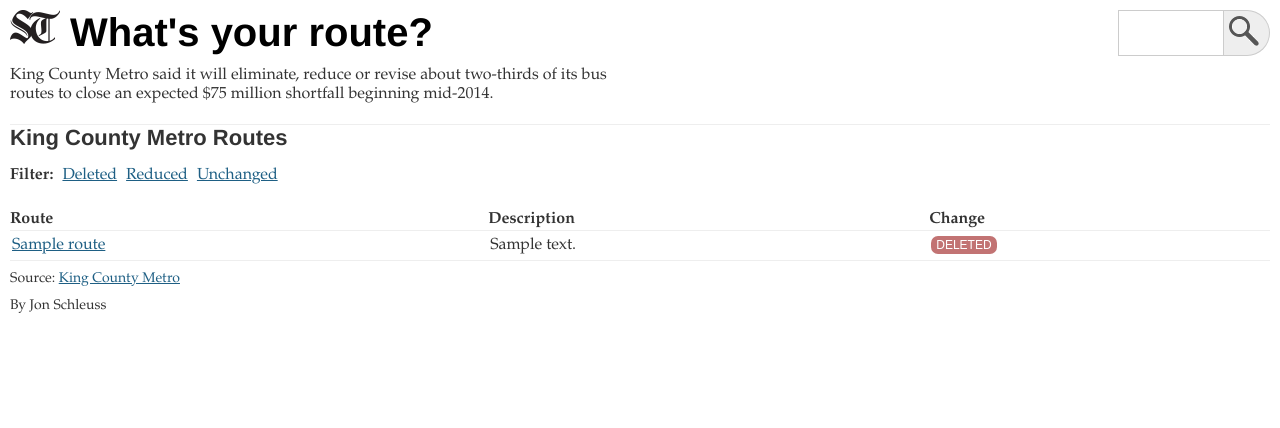
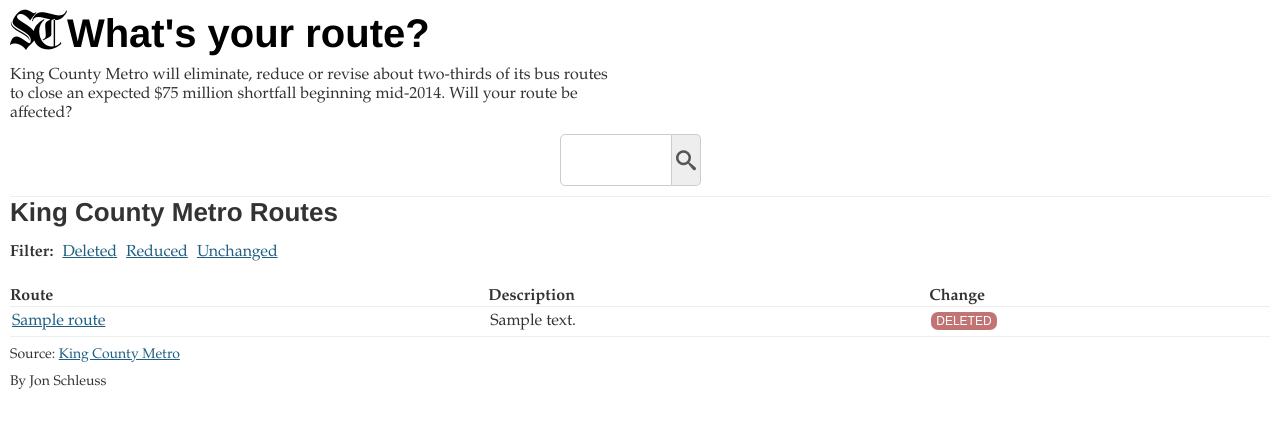
Before and after one commit to jschleuss/django-projects, a Django app: page /transit/ in a window 1280 px wide. Shown: the top 428 px of the page. Run offline with Django 3.2, Linux system fonts and the light colour scheme; tables that the repository leaves empty hold one stand-in row (values such as "Sample post"); some libraries are stand-ins or nearby versions.

Commit message:
removing images for icon fonts and new styling on all

```diff
--- a/cms/static/styles/transit.css
+++ b/cms/static/styles/transit.css
@@ -2,17 +2,30 @@
   Transit reductions
   A Django-powered app by Jon Schleuss for The Seattle Times
 */
+@font-face {
+	font-family: 'icomoon';
+	src:url('../fonts/icomoon.eot');
+	src:url('../fonts/icomoon.eot?#iefix') format('embedded-opentype'),
+		url('../fonts/icomoon.woff') format('woff'),
+		url('../fonts/icomoon.ttf') format('truetype'),
+		url('../fonts/icomoon.svg#icomoon') format('svg');
+	font-weight: normal;
+	font-style: normal;
+}
+
+
 
 body {
     font-family: Palatino, Georgia, serif;
     color: #333333;
     margin: 0;
     padding: 0;
+    width: 100%;
 }
 
 h1 {
     font-family: Helvetica, Arial, sans-serif;
-    font-size: 22px;
+    font-size: 26px;
     margin: 0;
 }
 
@@ -32,7 +45,7 @@ p {
 }
 
 #page_content {
-    margin: 0 10px;
+    margin: 0 5px;
 }
 
 #header {
@@ -41,43 +54,13 @@ p {
 }
 
 
-#header a#st_logo {
-    display: block;
+#header h1 {
     float: left;
-    width: 50px;
-    height: 34px;
-    text-indent: -9999px;
-    background: url(../images/st_logo.png) 0 0 no-repeat;
-    margin: 0 10px 0 0;
+    margin: 0;
 }
 
-#header form input {
-    float: left;
-}
+#header h1 a#st_logo {
 
-#header input#routeSearch {
-    height: 20px;
-    width: 100px;
-    padding: 2px;
-    border: 1px solid #ccc;
-    font-size: 20px;
-}
-
-#header input#submit_button {
-    height: 26px;
-    padding: 2px;
-    border: 1px solid #ccc;
-    cursor: pointer;
-    border-radius: 0 20px 20px 0;
-    font-size: 20px;
-    text-indent: -9999px;
-    width: 26px;
-    border-left: none;
-}
-
-#header h1 {
-    float: left;
-    margin: 8px 0 0 0;
 }
 
 #header h1 a {
@@ -85,8 +68,53 @@ p {
     text-decoration: none;
 }
 
+/* Header form for route input */
 #header form {
-    float: right;
+    clear: both;
+    display: block;
+    margin: 0 auto;
+    width: 160px;
+}
+
+#header form input, #header form button#submit_button {
+    float: left;
+    height: 40px;
+    -webkit-appearance: none;
+    border: 1px solid #ccc;
+}
+
+
+#header input#routeSearch {
+    padding: 5px;
+    width: 100px;
+    font-size: 30px;
+    font-family: Helvetica, Arial, sans-serif;
+    border-radius: 5px 0 0 5px;
+    font-weight: bold;
+    border: 1px solid #ccc;
+}
+
+#header form button#submit_button {
+    height: 52px;
+    width: 29px;
+    padding: 0;
+    border-left: none;
+    border-radius: 0 5px 5px 0;
+    font-size: 20px;
+    color: #555555;
+    background: #eee;
+    cursor: pointer;
+}
+
+#header input#submit_button {
+    width: 29px;
+    height: 52px;
+    background: #eeeeee;
+    cursor: pointer;
+    border-radius: 0 5px 5px 0;
+    text-indent: -9999px;
+    border-left: none;
+
 }
 
 #header .chatter {
@@ -216,34 +244,36 @@ td, th {
   text-align: left;
 }
 
+/* FONT ICONS */
+.icon-search, .icon-st {
+	font-family: 'icomoon';
+	speak: none;
+	font-style: normal;
+	font-weight: normal;
+	font-variant: normal;
+	text-transform: none;
+	line-height: 1;
+	-webkit-font-smoothing: antialiased;
+}
+.icon-search:before {
+	content: "\e000";
+}
+.icon-st:before {
+	content: "\e001";
+}
+
+
 /* For larger screens */
 @media (min-width: 600px){
-    #header a#st_logo {
+    #page_content {
+        margin: 0 10px;
+    }
+
+    #header a#st_logo img {
         width: 50px;
-        height: 34px;
-        background: url(../images/st_logo.png) 0 0 no-repeat;
     }
     #header h1 {
         font-size: 40px;
-        margin: 0;
-    }
-
-    #header input#routeSearch {
-        height: 40px;
-        width: 100px;
-        padding: 2px;
-        border: 1px solid #ccc;
-        font-size: 20px;
-    }
-
-    #header input#submit_button {
-        height: 46px;
-        padding: 2px;
-        cursor: pointer;
-        border-radius: 0 40px 40px 0;
-        font-size: 40px;
-        width: 46px;
-        background: #eeeeee url(../images/search.png) 5px 5px no-repeat;
     }
 
 
--- a/cms/templates/base.html
+++ b/cms/templates/base.html
@@ -2,9 +2,11 @@
 <html xmlns="http://www.w3.org/1999/xhtml" xml:lang="en-US" lang="en-US">
 <head>
 	<title>{% block title %}{% endblock %}</title>
+	{% block meta %}
 	<meta http-equiv="Content-Type" content="text/html; charset=utf-8" />
 	<meta itemprop="description" name="description" content="{% block description %}{% endblock %}">
 	<meta name="keywords" content="{% block keywords %}{% endblock %}">
+	{% endblock %}
 	{% block styles %}{% endblock %}
 	{% block scripts %}{% endblock %}
 </head>
--- a/cms/templates/transit/route_index.html
+++ b/cms/templates/transit/route_index.html
@@ -3,6 +3,10 @@
 {% load staticfiles %}
 
 {% block title %}Will my route be cut?{% endblock %}
+{% block meta %}
+    {{ block.super }}
+    <meta name="viewport" content="width=device-width">
+{% endblock %}
 {% block styles %}
     <link rel="stylesheet" type="text/css" href="{% static "styles/transit.css" %}">
     <link rel="stylesheet" href="http://code.jquery.com/ui/1.10.3/themes/smoothness/jquery-ui.css" />
@@ -29,16 +33,16 @@
 {% block content %}
 <div id="page_content">
 <div id="header">
-    <a href="http://www.seattletimes.com" title="seattletimes.com" id="st_logo">The Seattle Times</a>
-    <h1><a href="">What's your route?</a></h1>
+    <h1><a href="http://www.seattletimes.com" title="seattletimes.com" class="icon-st"></a><a href="">What's your route?</a></h1>
 
+    <div class="clr"></div>
+    <p class="chatter">King County Metro will eliminate, reduce or revise about two-thirds of its bus routes to close an expected $75 million shortfall beginning mid-2014. Will your route be affected?</p>
     <form method="get" action".">
     	<input type="text" name="q" id="routeSearch">
-    	<input type="submit" value="Check" id="submit_button">
+    	<button class="icon-search" id="submit_button"></button>
     </form>
+
     <div class="clr"></div>
-    <p class="chatter">King County Metro said it will eliminate, reduce or revise about two-thirds of its bus routes to close an expected $75 million shortfall beginning mid-2014.</p>
-
 </div><!-- #header -->
 
 {% for route in selection %}
```
Also changed, not shown: cms/static/fonts/icomoon.ttf (added), cms/static/fonts/icomoon.woff (added), cms/static/images/search.png (deleted), cms/static/images/st_logo.png (deleted), cms/static/scripts/transit.js (added), 3 other files.
